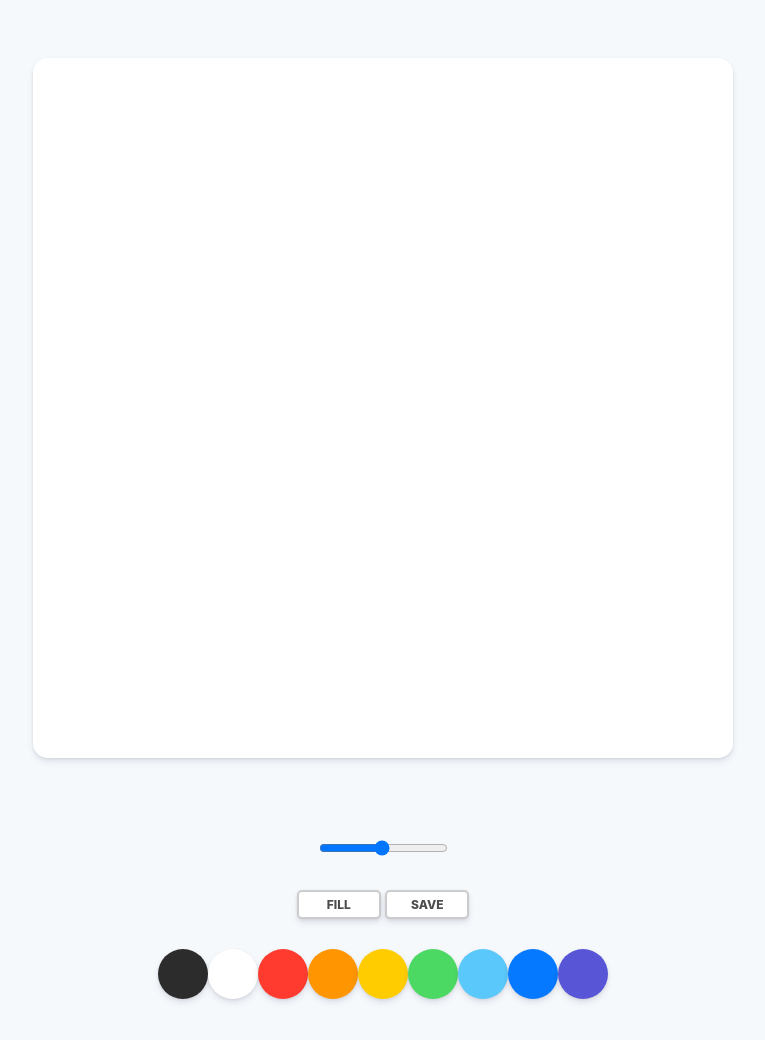
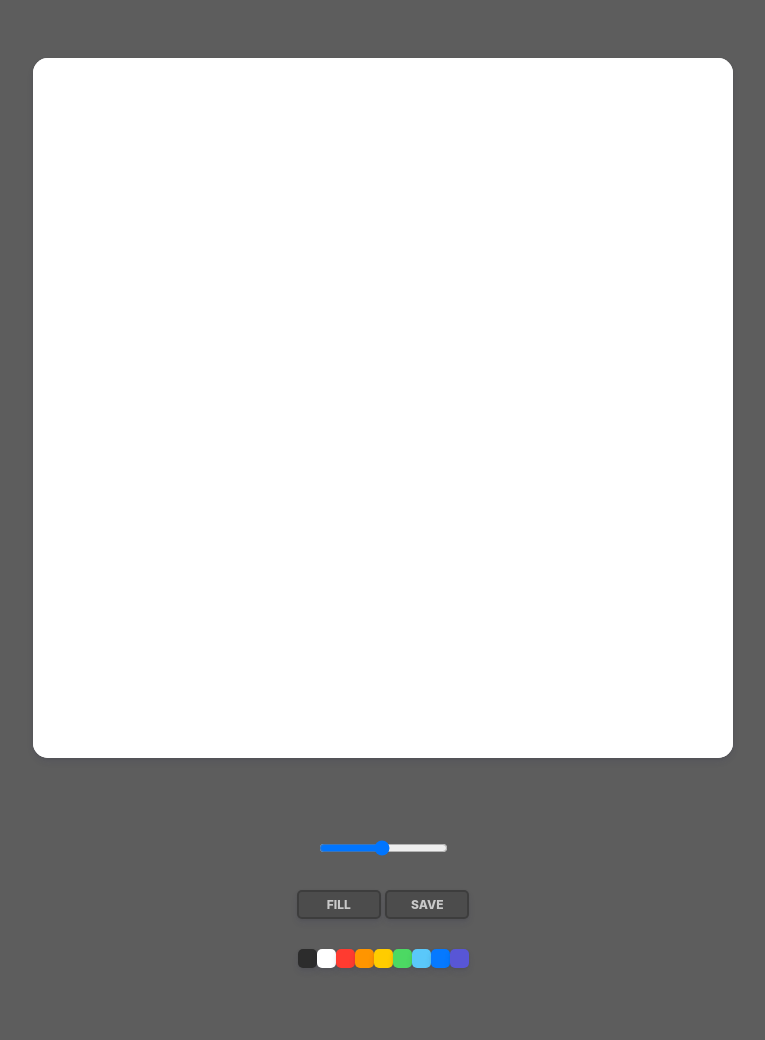
Before and after one commit to waterduck12/paintjs, a plain HTML site: page index.html in a window 1280 px wide. Shown: the whole page, without its empty margins (257-1022 px from the left). Drawn offline with Linux system fonts and the light colour scheme.

Commit message:
PaintJS 예제 내 입맛으로!

```diff
--- a/styles.css
+++ b/styles.css
@@ -1,6 +1,6 @@
 @import "reset.css";
 body {
-    background-color: #f6f9fc;
+    background-color: #5D5D5D;
     font-family: -apple-system, BlinkMacSystemFont, 'Segoe UI', Roboto, Oxygen,
     Ubuntu, Cantarell, 'Open Sans', 'Helvetica Neue', sans-serif;
     display: flex;
@@ -31,14 +31,14 @@ body {
 .controls__btns button {
     all: unset;
     cursor: pointer;
-    background-color: white;
+    background-color: #4C4C4C;
     padding: 5px 0px;
     width: 80px;
     text-align: center;
     border-radius: 5px;
     box-shadow: 0 4px 6px rgb(50, 50, 93, 0.11), 0 1px 3px rgba(0, 0, 0, 0.08);
     border: 2px solid rgba(0, 0, 0, 0.2);
-    color: rgba(0, 0, 0, 0.7);
+    color: rgba(255, 255, 255, 0.7);
     text-transform: uppercase;
     font-weight: 800;
     font-size: 12px;
@@ -53,9 +53,9 @@ body {
 }
 
 .controls__colors .controls__color {
-    width: 50px;
-    height: 50px;
-    border-radius: 25px;
+    width: 19px;
+    height: 19px;
+    border-radius: 5px;
     cursor: pointer;
     box-shadow: 0 4px 6px rgb(50, 50, 93, 0.11), 0 1px 3px rgba(0, 0, 0, 0.08);
 }
```
